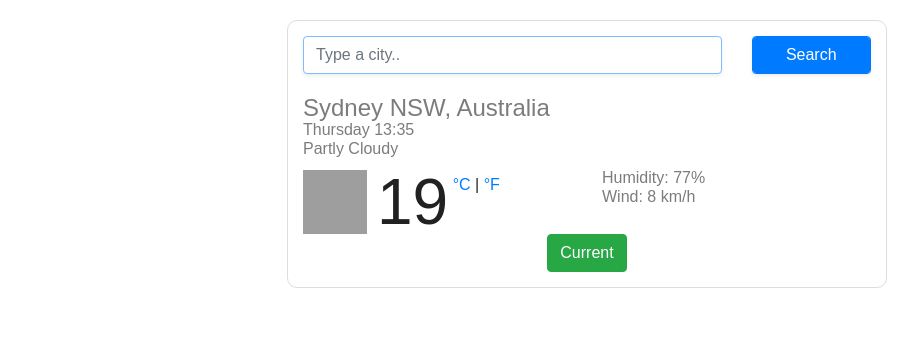
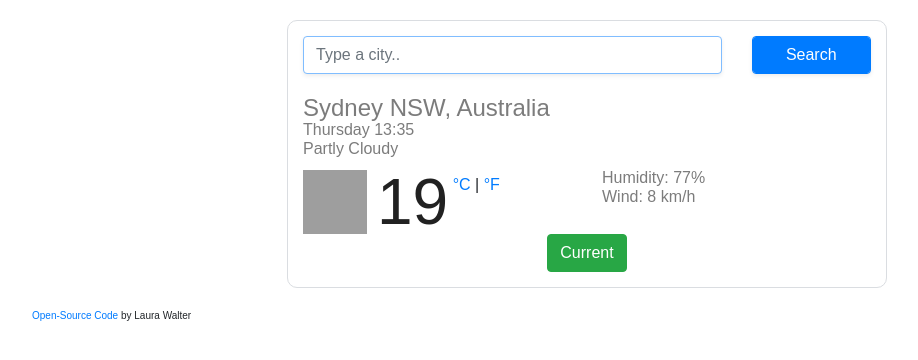
Before and after one commit to lauratriesherbest/LaurasFirstRepository, a plain HTML site: page index.html in a window 1280 px wide. Shown: the whole page, without its empty margins (53-971 px from the left). Drawn offline with nearby package versions, Linux system fonts and the light colour scheme; grey boxes are pictures that could not be loaded.

Commit message:
added Open-Sourced Link to Github below App

```diff
--- a/index.html
+++ b/index.html
@@ -60,7 +60,11 @@
             </div>
             <button type="button" id="current" class="btn btn-success">Current</button>
         </div>
-
+        <div id="link">
+            <a href=" https://github.com/lauratriesherbest/LaurasFirstRepository" target="_blank"> Open-Source Code
+            </a>
+            by Laura Walter
+        </div>
     </div>
 
     <script src="src/script.js"></script>
--- a/src/styles.css
+++ b/src/styles.css
@@ -58,3 +58,9 @@ li {
 .search-form {
   margin-bottom: 20px;
 }
+
+#link {
+  display: block;
+  margin: 0 auto;
+  font-size: x-small;
+}
```
